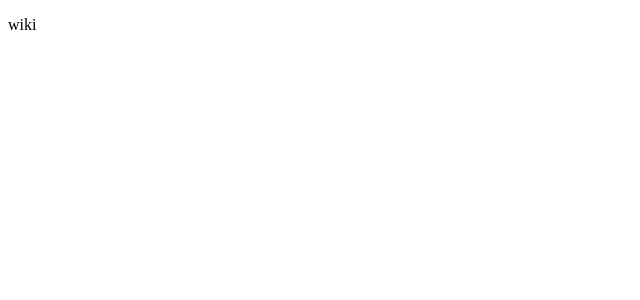
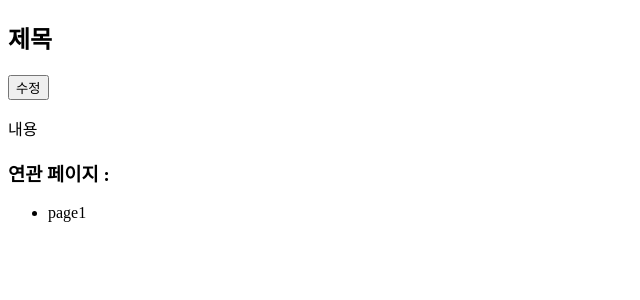
Before and after one commit to Skylark92/wiki, a React (Create React App) app: page /wiki in a window 1280 px wide. Shown: the top 300 px of the page, without its empty margins (0-640 px from the left). Built offline with nearby package versions, Linux system fonts and the light colour scheme.

Commit message:
[MarkUp] 위키페이지 마크업

```diff
--- /dev/null
+++ b/src/components/Wiki/WikiButton.jsx
@@ -0,0 +1,15 @@
+export default function WikiButton() {
+
+  const clickHandler = () => {
+    alert("수정");
+  }
+  return (
+    <button
+      className="wiki-button"
+      type="button"
+      onClick={clickHandler}
+    >
+      수정
+    </button>
+  )
+}
--- /dev/null
+++ b/src/components/Wiki/WikiContent.jsx
@@ -0,0 +1,5 @@
+export default function WikiContent({ content }) {
+  return (
+    <p className="wiki-content">{content}</p>
+  )
+}
--- /dev/null
+++ b/src/components/Wiki/WikiRelated.jsx
@@ -0,0 +1,10 @@
+export default function WikiRelated({ related }) {
+  return (
+    <footer>
+      <h3>연관 페이지 : </h3>
+      <ul>
+        <li>{related}</li>
+      </ul>
+    </footer>
+  )
+}
--- /dev/null
+++ b/src/components/Wiki/WikiTitle.jsx
@@ -0,0 +1,10 @@
+import WikiButton from "./WikiButton";
+
+export default function WikiTitle({ title }) {
+  return (
+    <header className="wiki-title-wrapper">
+      <h2 className="wiki-title">{title}</h2>
+      <WikiButton />
+    </header>
+  )
+}
--- /dev/null
+++ b/src/pages/Wiki/Wiki.jsx
@@ -0,0 +1,13 @@
+import WikiContent from "../../components/Wiki/WikiContent";
+import WikiRelated from "../../components/Wiki/WikiRelated";
+import WikiTitle from "../../components/Wiki/WikiTitle";
+
+export default function Wiki() {
+  return (
+    <div className="wiki-container">
+      <WikiTitle title={"제목"} button={<button className="wiki-button" type="button">수정</button>} />
+      <WikiContent content={"내용"} />
+      <WikiRelated related={"page1"} />
+    </div>
+  )
+}
--- a/src/router/Router.jsx
+++ b/src/router/Router.jsx
@@ -1,11 +1,12 @@
 import { BrowserRouter, Route, Routes } from "react-router-dom";
+import Wiki from "../pages/Wiki/Wiki";
 
 export default function Router() {
   return (
     <BrowserRouter>
       <Routes>
         <Route path="/" element={<p>main</p>} />
-        <Route path="/wiki/*" element={<p>wiki</p>} />
+        <Route path="/wiki/*" element={<Wiki />} />
       </Routes>
     </BrowserRouter>
   )
```
